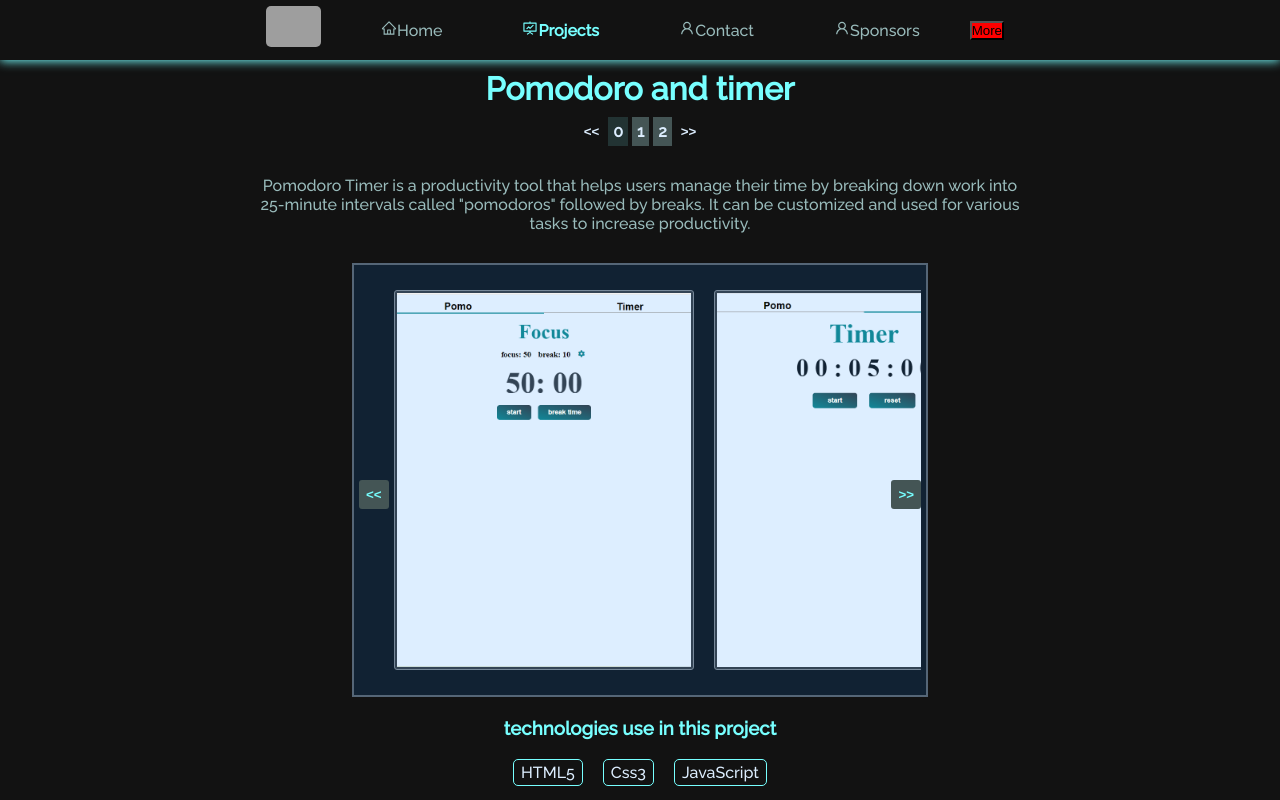
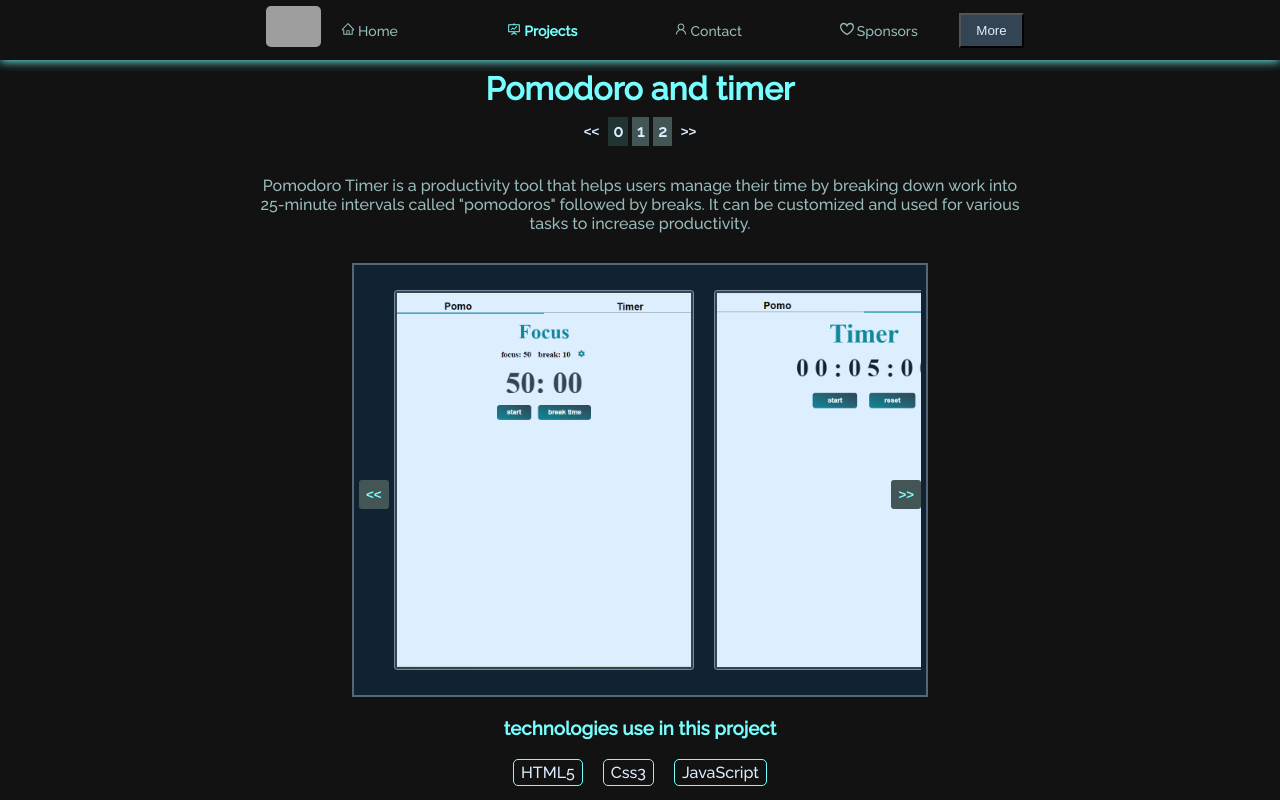
Before and after one commit to yeffreydev/portfolio, a React (Create React App) app: page /projects/0 in a window 1280 px wide. Built offline with nearby package versions, Linux system fonts and the light colour scheme; grey boxes are pictures that could not be loaded.

Commit message:
completed navbar

```diff
--- a/src/assets/css/components/NavBar.css
+++ /dev/null
@@ -1,77 +0,0 @@
-nav {
-  flex: 1;
-  display: flex;
-  justify-content: flex-end;
-}
-.navbar-ul {
-  display: flex;
-  align-items: center;
-  justify-content: flex-start;
-  transition-duration: 200ms;
-  flex-direction: column;
-  position: absolute;
-  right: 0;
-  width: 0;
-  overflow: hidden;
-  height: calc(100vh - 60px);
-  background-color: #121212;
-  top: 60px;
-}
-.navbar-ul.active {
-  right: 0;
-  width: 70%;
-  top: 60px;
-  opacity: 0.9;
-  display: flex;
-  align-items: center;
-  justify-content: flex-start;
-}
-.navbar-ul li {
-  display: flex;
-}
-.nav-bars {
-  cursor: pointer;
-  width: 40px;
-  height: 40px;
-  cursor: pointer;
-  display: flex;
-  justify-content: center;
-  align-items: center;
-  margin-right: 10px;
-  color: #7ff;
-}
-.nav-bars svg {
-  font-size: 30px;
-}
-.navbar-ul li a {
-  height: 40px;
-  padding: 0 30px;
-  display: flex;
-  justify-content: center;
-  align-items: center;
-  color: #9bb;
-}
-.navbar-ul li a.active,
-.navbar-ul li a:hover {
-  color: #7ff;
-  font-weight: bolder;
-}
-
-@media screen and (min-width: 700px) {
-  .navbar-ul,
-  .navbar-ul.active {
-    position: relative;
-    overflow: visible;
-    box-shadow: none;
-    flex-direction: row;
-    height: 50px;
-    justify-content: space-evenly;
-    top: 0;
-    width: inherit;
-    border: none;
-    flex: 1;
-  }
-  .nav-bars {
-    display: none;
-  }
-}
--- /dev/null
+++ b/src/components/NavBar/Dropdown.tsx
@@ -0,0 +1,15 @@
+import styles from "./styles.module.css";
+import { moreLinks } from "./links";
+import NavBarLink from "./NavBarLink";
+export default function Dropdown({ cPath, onclick }: { cPath: string; onclick: () => void }) {
+  return (
+    <div className={styles.dropdown}>
+      <button className={styles.more}>More</button>
+      <ul className={styles.dropdown_ul}>
+        {moreLinks.map((item, index) => {
+          return <NavBarLink key={index} onclick={onclick} text={item.name} cPath={cPath} path={item.path} Icon={<item.icon />} />;
+        })}
+      </ul>
+    </div>
+  );
+}
--- a/src/components/NavBar/Mobile.tsx
+++ /dev/null
@@ -1,3 +0,0 @@
-export default function Mobile() {
-  return <ul></ul>;
-}
--- a/src/components/NavBar/NavBarLink.tsx
+++ b/src/components/NavBar/NavBarLink.tsx
@@ -1,10 +1,11 @@
 import { Link } from "react-router-dom";
 import { ReactElement } from "react";
+import styles from "./styles.module.css";
 export default function NavBarLink({ Icon, path, cPath, text, onclick }: { Icon: ReactElement; path: string; cPath: string; text: string; onclick: () => void }) {
   return (
     <li>
       <Link
-        className={cPath.replace(/\/\d+$/, "") === path ? "active" : ""}
+        className={cPath.replace(/\/\d+$/, "") === path ? styles.active : ""}
         onClick={() => {
           onclick();
         }}
--- a/src/components/NavBar/index.tsx
+++ b/src/components/NavBar/index.tsx
@@ -1,20 +1,35 @@
-import { useEffect, useState } from "react";
+import { useEffect, useState, useRef } from "react";
 import { useLocation } from "react-router-dom";
-import "./../../assets/css/components/NavBar.css";
 import { HiBars3BottomRight } from "react-icons/hi2";
 import styles from "./styles.module.css";
 import NavBarLink from "./NavBarLink";
 import links from "./links";
+import Dropdown from "./Dropdown";
 export default function Navbar() {
   let location = useLocation();
   const [currentPath, setCurrentPath] = useState("/");
   const [isActiveBar, setIsActiveBar] = useState(false);
+
+  let ulRef = useRef<HTMLUListElement | null>(null);
+  let barsRef = useRef<HTMLLIElement | null>(null);
   useEffect(() => {
     setCurrentPath(location.pathname);
   }, [location.pathname]);
+  useEffect(() => {
+    const handleClickOutside = (e: MouseEvent) => {
+      if (ulRef!) {
+        !ulRef.current?.contains(e.target as Node) && !barsRef.current?.contains(e.target as Node) && setIsActiveBar(false);
+      }
+    };
+    isActiveBar && document.addEventListener("mousedown", handleClickOutside);
+    return () => {
+      document.removeEventListener("mousedown", handleClickOutside);
+    };
+  }, [isActiveBar]);
+
   return (
-    <nav>
-      <ul className={`navbar-ul ${isActiveBar ? "active" : ""}`}>
+    <nav className={styles.nav}>
+      <ul ref={ulRef} className={`${styles.navbar_ul} ${isActiveBar ? styles.active : ""}`}>
         {links.map((item, index) => {
           return (
             <NavBarLink
@@ -29,11 +44,11 @@ export default function Navbar() {
             />
           );
         })}
-        <button className={styles.container}>More</button>
       </ul>
-      <li className="nav-bars" onClick={() => setIsActiveBar(!isActiveBar)}>
+      <li ref={barsRef} className={styles.nav_bars} onClick={() => setIsActiveBar(!isActiveBar)}>
         <HiBars3BottomRight />
       </li>
+      <Dropdown cPath={currentPath} onclick={() => setIsActiveBar(false)} />
     </nav>
   );
 }
--- a/src/components/NavBar/links.ts
+++ b/src/components/NavBar/links.ts
@@ -1,5 +1,8 @@
 import { IconType } from "react-icons";
 import * as aiIcons from "react-icons/ai";
+import * as siIcons from "react-icons/si";
+import * as bsIcons from "react-icons/bs";
+
 interface LinkI {
   path: string;
   name: string;
@@ -9,7 +12,16 @@ const links: LinkI[] = [
   { path: "/", name: "Home", icon: aiIcons.AiOutlineHome },
   { path: "/projects", name: "Projects", icon: aiIcons.AiOutlineFundProjectionScreen },
   { path: "/contact", name: "Contact", icon: aiIcons.AiOutlineUser },
-  { path: "/sponsors", name: "Sponsors", icon: aiIcons.AiOutlineUser },
+  { path: "/sponsors", name: "Sponsors", icon: siIcons.SiGithubsponsors },
+  { path: "/posts", name: "posts", icon: bsIcons.BsFileEarmarkPostFill },
+];
+export const moreLinks: LinkI[] = [
+  {
+    path: "/sponsors",
+    name: "Sponsors",
+    icon: siIcons.SiGithubsponsors,
+  },
+  { path: "/posts", name: "posts", icon: bsIcons.BsFileEarmarkPostFill },
 ];
 
 export default links;
--- a/src/components/NavBar/styles.module.css
+++ b/src/components/NavBar/styles.module.css
@@ -1,3 +1,147 @@
-.container {
-  background-color: red;
+.nav {
+  position: relative;
+  flex: 1;
+  display: flex;
+  justify-content: flex-end;
 }
+.navbar_ul {
+  flex: 1;
+  overflow-x: hidden;
+  display: flex;
+  align-items: center;
+  justify-content: flex-start;
+  transition-duration: 200ms;
+  flex-direction: column;
+  position: absolute;
+  right: 0;
+  width: 0;
+  height: calc(100vh - 60px);
+  background-color: #121212;
+  top: 60px;
+  gap: 20px;
+}
+.navbar_ul.active {
+  right: 0;
+  width: 70%;
+  top: 60px;
+  opacity: 0.9;
+  display: flex;
+  align-items: center;
+  justify-content: flex-start;
+}
+.navbar_ul li {
+  width: 100%;
+  list-style: none;
+}
+.nav_bars {
+  cursor: pointer;
+  width: 40px;
+  height: 40px;
+  cursor: pointer;
+  display: flex;
+  justify-content: center;
+  align-items: center;
+  margin-right: 10px;
+  color: #7ff;
+}
+.nav_bars svg {
+  font-size: 30px;
+}
+.navbar_ul li a {
+  display: inline-block;
+  white-space: nowrap;
+  padding: 5px 10px;
+  color: #9bb;
+  font-size: 14px;
+  width: 100%;
+}
+.navbar_ul li a.active,
+.navbar_ul li a:hover {
+  color: #7ff;
+  font-weight: bolder;
+}
+.navbar_ul a svg {
+  margin-right: 3px;
+}
+
+.more {
+  width: 100%;
+  height: 100%;
+  background-color: #345;
+  color: #def;
+  cursor: pointer;
+}
+
+/* dropdown component  */
+.dropdown {
+  display: none;
+  width: 65px;
+  position: relative;
+  height: 35px;
+  margin: auto;
+  margin-left: 20px;
+}
+
+.dropdown_ul {
+  top: 35px;
+  right: 0;
+  display: none;
+  position: absolute;
+  width: 200px;
+  padding-top: 12px;
+  height: min-content;
+}
+.dropdown:hover .dropdown_ul {
+  display: block;
+}
+.dropdown_ul li {
+  background-color: #012;
+  list-style: none;
+  height: fit-content;
+  text-align: center;
+}
+.dropdown_ul li a {
+  display: inline-block;
+  width: 100%;
+  color: #def;
+  padding: 10px 0;
+  font-size: 14px;
+}
+.dropdown ul a svg {
+  margin-right: 3px;
+}
+
+.dropdown_ul li a.active,
+.dropdown_ul li a:hover {
+  color: #7ff;
+  font-weight: bolder;
+}
+.dropdown_ul li:hover {
+  background-color: #234;
+  cursor: pointer;
+}
+@media screen and (min-width: 700px) {
+  .navbar_ul li:nth-child(5) {
+    display: none;
+  }
+  .navbar_ul,
+  .navbar_ul.active {
+    position: relative;
+    overflow-x: scroll;
+    box-shadow: none;
+    flex-direction: row;
+    height: 50px;
+    max-width: 100%;
+    justify-content: flex-start;
+    top: 0;
+    overflow-x: hidden;
+    flex: 1;
+    gap: 57px;
+  }
+  .dropdown {
+    display: block;
+  }
+  .nav_bars {
+    display: none;
+  }
+}
```
